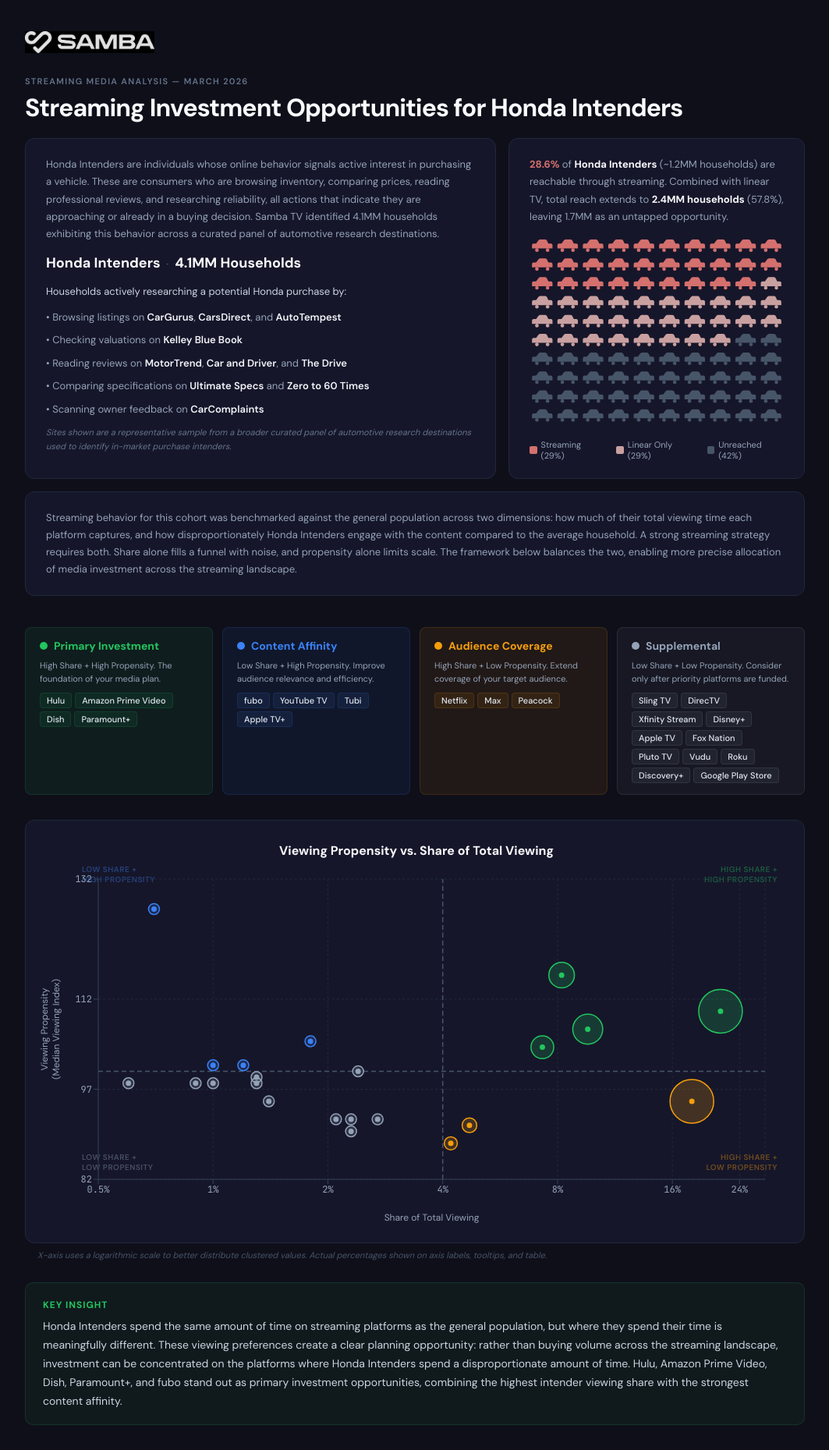
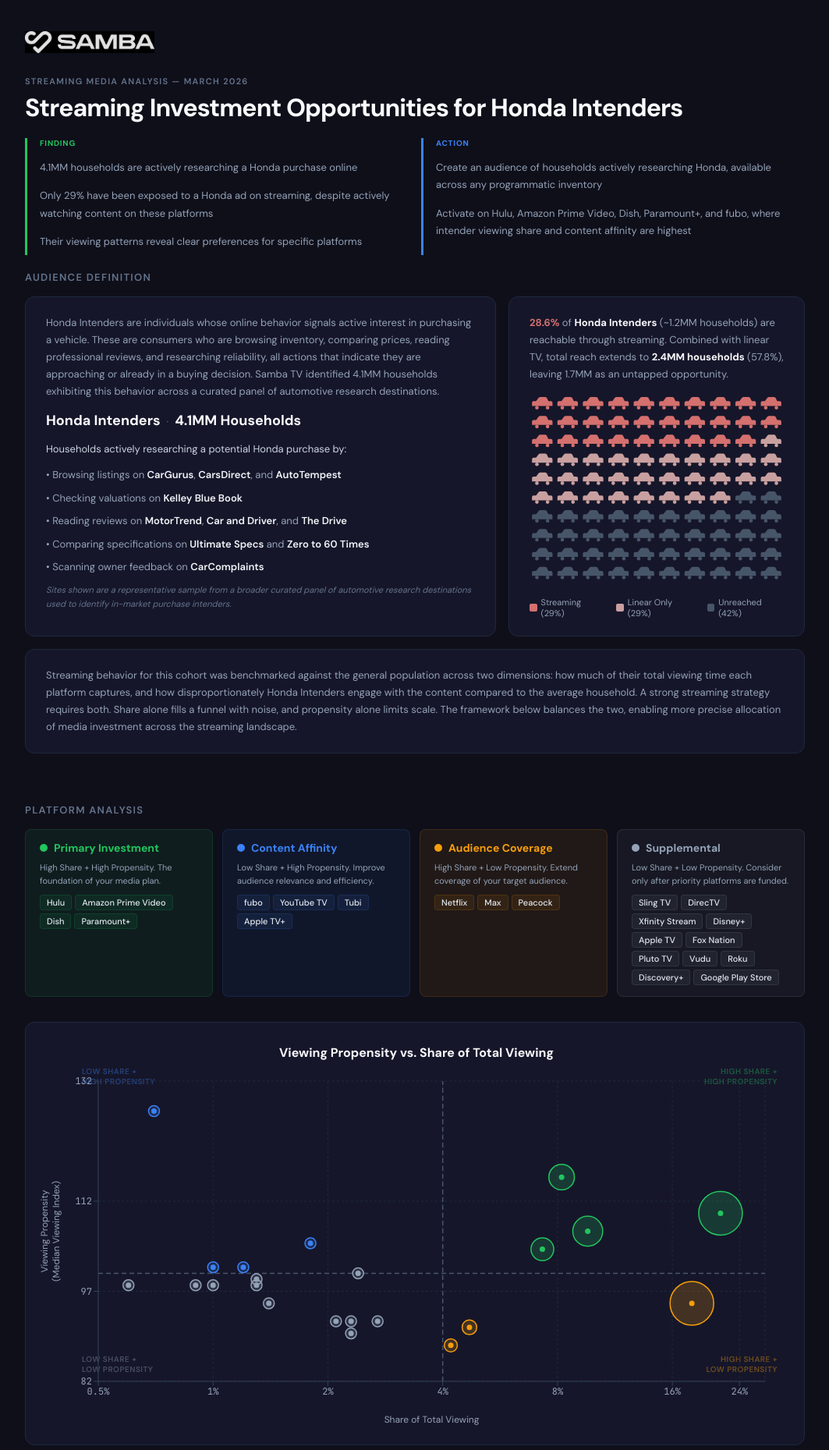
Before and after one commit to PhillipKeefe/allstate-media-planning, a React (Vite) app: page / in a window 1280 px wide. Shown: the top 1859 px of the page at 78% size, without its empty margins (108-1171 px from the left). Built offline with nearby package versions, Linux system fonts and the light colour scheme.

Commit message:
Update Honda streaming report: tier names, copy, methodology, DirecTV override

```diff
--- a/src/App.jsx
+++ b/src/App.jsx
@@ -171,6 +171,12 @@
       padding: "40px 28px 60px",
     }}>
       <link href="https://fonts.googleapis.com/css2?family=DM+Sans:wght@400;500;600;700&family=JetBrains+Mono:wght@400;500&display=swap" rel="stylesheet" />
+      <style>{`
+        .glance-finding { padding: 6px 10px; border-radius: 6px; transition: background 0.2s ease, font-weight 0.2s ease; }
+        .glance-finding:hover { background: rgba(34,197,94,0.20); font-weight: 600; }
+        .glance-action { padding: 6px 10px; border-radius: 6px; transition: background 0.2s ease, font-weight 0.2s ease; }
+        .glance-action:hover { background: rgba(59,130,246,0.20); font-weight: 600; }
+      `}</style>
 
       <div style={{ maxWidth: 1000, margin: "0 auto" }}>
 
@@ -191,6 +197,40 @@
           }}>
             Streaming Investment Opportunities for Honda Intenders
           </h1>
+
+          {/* At a Glance summary */}
+          <div style={{
+            display: "flex", gap: 16, marginBottom: 20,
+          }}>
+            <div style={{
+              flex: 1, borderLeft: "3px solid #22c55e", paddingLeft: 16,
+            }}>
+              <div style={{ fontSize: 10, fontWeight: 700, color: "#22c55e", textTransform: "uppercase", letterSpacing: "0.08em", marginBottom: 8 }}>
+                Finding
+              </div>
+              <div style={{ display: "flex", flexDirection: "column", gap: 2, fontSize: 13, color: "#94a3b8", lineHeight: 1.7, marginLeft: -10 }}>
+                <div className="glance-finding">4.1MM households are actively researching a Honda purchase online</div>
+                <div className="glance-finding">Only 29% have been exposed to a Honda ad on streaming, despite actively watching content on these platforms</div>
+                <div className="glance-finding">Their viewing patterns reveal clear preferences for specific platforms</div>
+              </div>
+            </div>
+            <div style={{
+              flex: 1, borderLeft: "3px solid #3b82f6", paddingLeft: 16,
+            }}>
+              <div style={{ fontSize: 10, fontWeight: 700, color: "#3b82f6", textTransform: "uppercase", letterSpacing: "0.08em", marginBottom: 8 }}>
+                Action
+              </div>
+              <div style={{ display: "flex", flexDirection: "column", gap: 2, fontSize: 13, color: "#94a3b8", lineHeight: 1.7, marginLeft: -10 }}>
+                <div className="glance-action">Create an audience of households actively researching Honda, available across any programmatic inventory</div>
+                <div className="glance-action">Activate on Hulu, Amazon Prime Video, Dish, Paramount+, and fubo, where intender viewing share and content affinity are highest</div>
+              </div>
+            </div>
+          </div>
+
+          {/* Section: Audience Definition */}
+          <div style={{ fontSize: 13, fontWeight: 600, letterSpacing: "0.10em", color: "#64748b", textTransform: "uppercase", marginBottom: 16 }}>
+            Audience Definition
+          </div>
 
           <div style={{
             display: "flex", gap: 16, marginBottom: 0,
@@ -285,6 +325,11 @@
           </div>
         </div>
 
+        {/* Section: Platform Analysis */}
+        <div style={{ fontSize: 13, fontWeight: 600, letterSpacing: "0.10em", color: "#64748b", textTransform: "uppercase", marginBottom: 16, marginTop: 64 }}>
+          Platform Analysis
+        </div>
+
         <div style={{ display: "flex", gap: 12, marginBottom: 32, flexWrap: "wrap" }}>
           {Object.entries(tierGroups).map(([key, apps]) => (
             <TierCard key={key} tierKey={key} apps={apps} />
@@ -357,14 +402,14 @@
         </div>
         <div style={{
           fontSize: 11, color: "#475569", fontStyle: "italic",
-          padding: "0 0 28px 16px",
+          padding: "0 0 40px 16px",
         }}>
           X-axis uses a logarithmic scale to better distribute clustered values. Actual percentages shown on axis labels, tooltips, and table.
         </div>
 
         <div style={{
           background: "rgba(34,197,94,0.06)", border: "1px solid rgba(34,197,94,0.15)",
-          borderRadius: 10, padding: "18px 22px", marginBottom: 32, lineHeight: 1.7,
+          borderRadius: 10, padding: "18px 22px", marginBottom: 48, lineHeight: 1.7,
         }}>
           <div style={{ fontSize: 12, fontWeight: 700, color: "#22c55e", textTransform: "uppercase", letterSpacing: "0.08em", marginBottom: 6 }}>
             Key Insight
@@ -377,6 +422,11 @@
             Amazon Prime Video, Dish, Paramount+, and fubo stand out as primary investment opportunities,
             combining the highest intender viewing share with the strongest content affinity.
           </div>
+        </div>
+
+        {/* Section: Detailed Rankings */}
+        <div style={{ fontSize: 13, fontWeight: 600, letterSpacing: "0.10em", color: "#64748b", textTransform: "uppercase", marginBottom: 16, marginTop: 64 }}>
+          Detailed Rankings
         </div>
 
         <div style={{
@@ -474,13 +524,15 @@
           </div>
         </div>
 
+        {/* Section: Methodology */}
+        <div style={{ fontSize: 13, fontWeight: 600, letterSpacing: "0.10em", color: "#64748b", textTransform: "uppercase", marginBottom: 16, marginTop: 64 }}>
+          Methodology
+        </div>
+
         <div style={{
           background: "#16162a", borderRadius: 12, border: "1px solid #1e293b",
           padding: "20px 22px", marginBottom: 32,
         }}>
-          <div style={{ fontSize: 14, fontWeight: 700, color: "#f8fafc", marginBottom: 10 }}>
-            Methodology
-          </div>
           <div style={{ fontSize: 13, color: "#94a3b8", lineHeight: 1.8 }}>
             <strong style={{ color: "#cbd5e1" }}>Honda Intender viewing share (x-axis):</strong> The percentage of total Honda Intender
             weighted streaming minutes captured by each app. Displayed on a logarithmic scale to better
```
